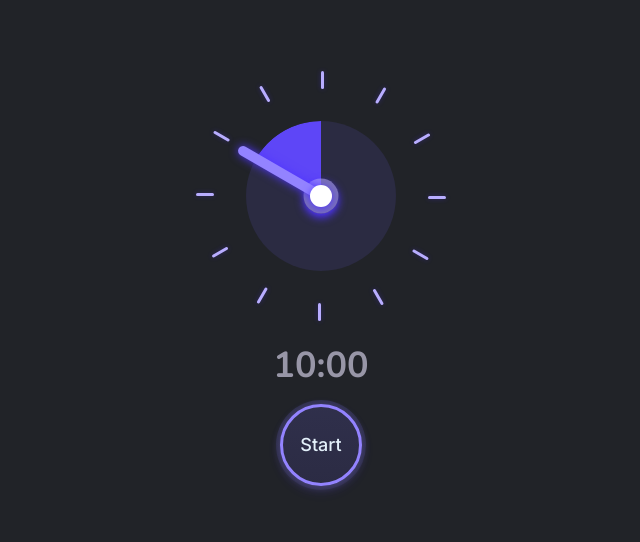
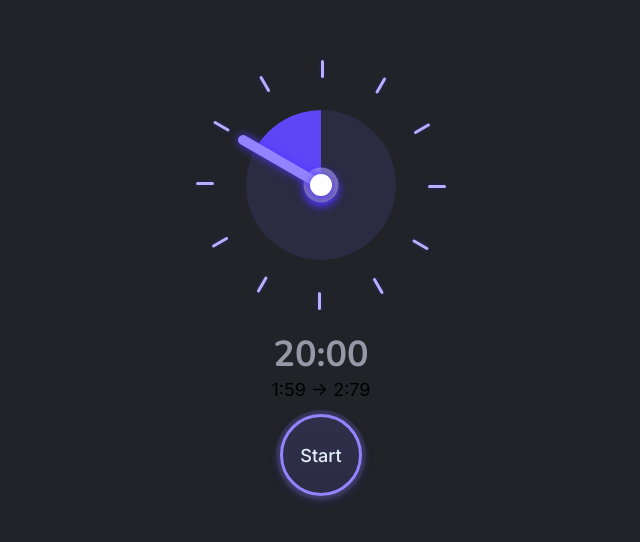
Before and after one commit to Ladzies/TimeZen, a plain HTML site: page index.html in a window 1280 px wide. Shown: the part 120-662 px from the top of the page, without its empty margins (319-959 px from the left). Drawn offline with nearby package versions, Linux system fonts and the light colour scheme.

Commit message:
tried implementing updated date

```diff
--- a/index.html
+++ b/index.html
@@ -94,12 +94,16 @@
 
         </div>
         <h1 class="timerDisplay">00:00</h1>
+        <div class="timerDuration">
+            <span class="timeStart">00:00</span>
+            <span>-></span>
+            <span class="timeEnd">00:10</span>
+        </div>
         <button class="btn">
             <div class="btn_plate"></div>
             Start
         </button>
-        <!-- <h3>Time Start: <span class="timeStart">01</span></h3>
-        <h3>Time End: <span class="timeEnd">02</span></h3> -->
+
     </class>
     </div>
 
--- a/script.js
+++ b/script.js
@@ -3,7 +3,7 @@
 const settings = {
 	defaultArmPosition: 2, //default index is where the tick is by default
 	totalSteps: 12, //total steps for completing 360 deg
-	timeEachStep: 5,
+	timeEachStep: 10,
 }
 
 const state = {
@@ -38,14 +38,17 @@ const timerArm = document.querySelector('.timerArm')
 const startButton = document.querySelector('.btn')
 const pointerShort = document.querySelectorAll('.pointerShort')
 
+const timeStart = document.querySelector('.timeStart')
+const timeEnd = document.querySelector('.timeEnd')
+
 /**
  Event When Document Loads
  */
+
 document.addEventListener('DOMContentLoaded', () => documentDidLoad())
 
 function documentDidLoad() {
 	console.log('Document Loaded')
-
 	startButton.disabled = false
 	state.minutes = getTotalTime()
 	state.degree = formulas.calcDefaultDegree()
@@ -54,6 +57,7 @@ function documentDidLoad() {
 	draw(state.degree)
 	timerDisplay.textContent = `${state.minutes}:00`
 	changeOpacity('', 0)
+	updateDate(state.minutes)
 }
 
 /**
@@ -93,6 +97,7 @@ function draw(degree) {
 
 function timerHandler(event) {
 	let rotating = true
+
 	const calcLiveDegree = e => {
 		const radians = Math.atan2(e.pageX - (rect.x + radius), e.pageY - (rect.y + radius))
 		return radians * (180 / Math.PI) * -1 - 180
@@ -105,14 +110,18 @@ function timerHandler(event) {
 			Math.round(calcLiveDegree(e) / formulas.calcDegreePerStep()) * formulas.calcDegreePerStep()
 
 		draw(calcLiveDegree(e))
-
+		state.minutes = getTotalTime(calcSnapped) // state minutes
+		state.degree = calcSnapped // state degree
 		console.log('liveDegree: ' + calcLiveDegree(e))
 		console.log('currentDegree: ' + calcSnapped)
 		console.log('deltaDegree => ' + getDeltaDeg(calcSnapped))
 		console.log('totalTimer => ' + getTotalTime(calcSnapped))
+		console.log('state.degree: ' + state.degree)
+		console.log('state.minutes: ' + state.minutes)
 		console.log('')
 		rotating ? (timerArm.style.transform = `rotate(${calcLiveDegree(e)}deg)`) : null
 		timerDisplay.textContent = `${getTotalTime(calcSnapped)}:00`
+		updateDate(state.minutes)
 	}
 
 	function onRotateRelease(e) {
@@ -174,3 +183,21 @@ function timer() {
 function startTimer() {
 	console.log('start')
 }
+
+function updateDate(minutes) {
+	const formattedDigits = selection => (selection < 10 ? '0' + selection : selection)
+	const dayHour = new Date().getHours()
+	const dayMinute = new Date().getMinutes()
+
+	let futureMin = parseInt(formattedDigits(dayMinute)) + minutes
+	let futureHour = parseInt(dayHour)
+	console.log(futureMin)
+	console.log(Math.round(futureMin / 60))
+	if (futureMin >= 60) {
+		futureHour += Math.round(futureMin / 60)
+		// futureMin -= 60
+	}
+
+	timeStart.textContent = `${dayHour}:${formattedDigits(dayMinute)}`
+	timeEnd.textContent = `${futureHour}:${formattedDigits(futureMin)}`
+}
```
